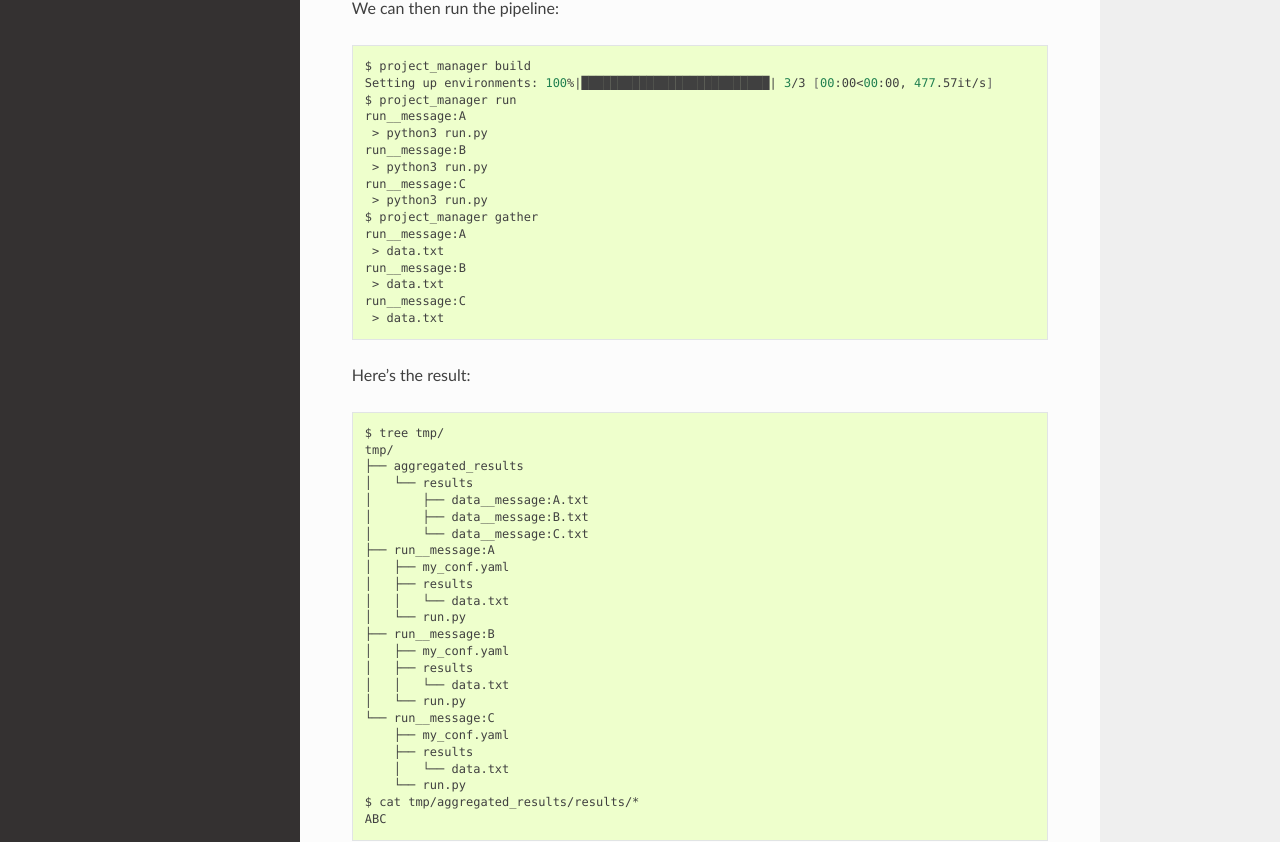
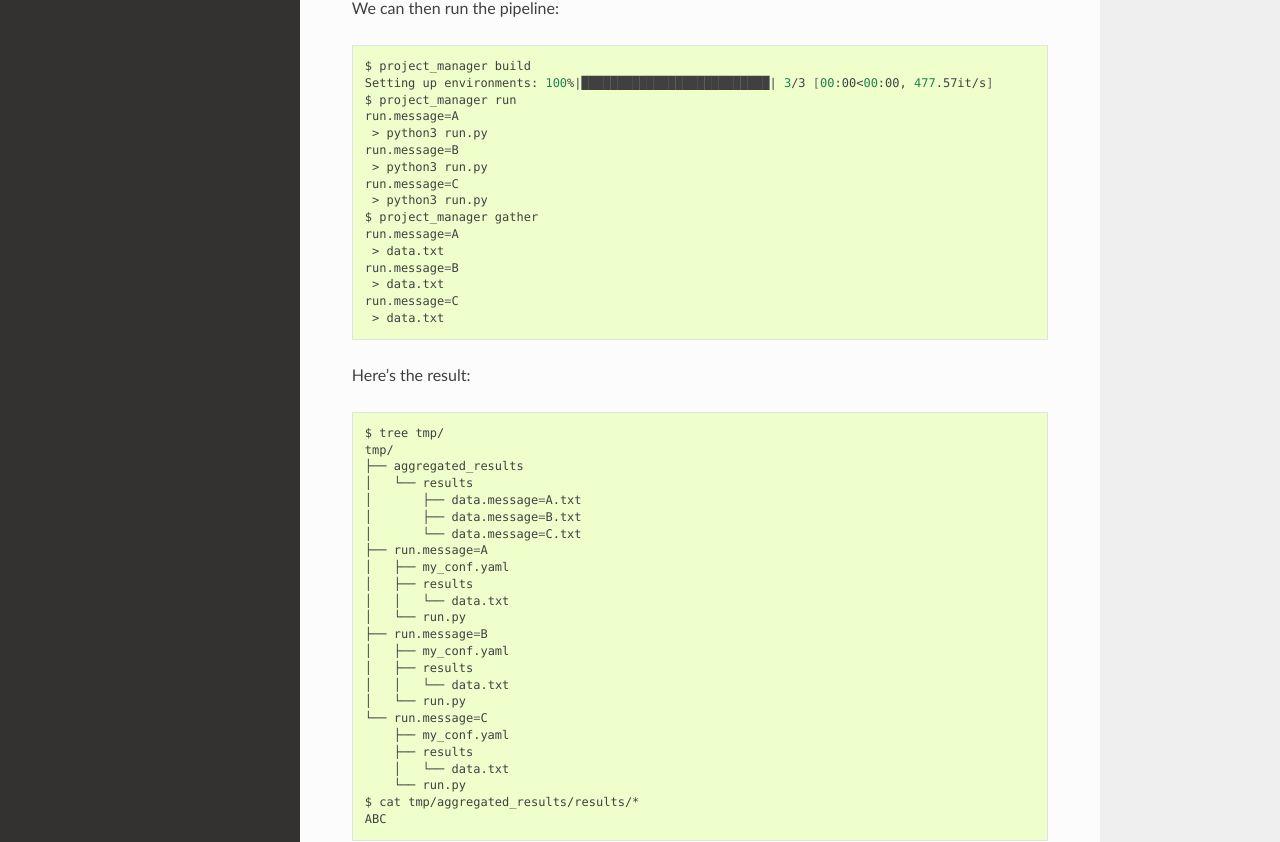
Before and after one commit to kpj/project_manager, a Sphinx documentation site: the page built from docs/source/example.rst, in a window 1280 px wide and 1400 px high, scrolled down 756 px. Shown: the part 370-1212 px from the top of the window. Built offline with Sphinx 7.4.7 and the Read the Docs theme 2.0.0, drawn with Linux system fonts in a browser that asks for light colours.

Commit message:
Update documentation

```diff
--- a/docs/source/example.rst
+++ b/docs/source/example.rst
@@ -62,18 +62,18 @@ We can then run the pipeline:
   $ project_manager build
   Setting up environments: 100%|██████████████████████████| 3/3 [00:00<00:00, 477.57it/s]
   $ project_manager run
-  run__message:A
+  run.message=A
    > python3 run.py
-  run__message:B
+  run.message=B
    > python3 run.py
-  run__message:C
+  run.message=C
    > python3 run.py
   $ project_manager gather
-  run__message:A
+  run.message=A
    > data.txt
-  run__message:B
+  run.message=B
    > data.txt
-  run__message:C
+  run.message=C
    > data.txt
 
 Here's the result:
@@ -84,20 +84,20 @@ Here's the result:
   tmp/
   ├── aggregated_results
   │   └── results
-  │       ├── data__message:A.txt
-  │       ├── data__message:B.txt
-  │       └── data__message:C.txt
-  ├── run__message:A
+  │       ├── data.message=A.txt
+  │       ├── data.message=B.txt
+  │       └── data.message=C.txt
+  ├── run.message=A
   │   ├── my_conf.yaml
   │   ├── results
   │   │   └── data.txt
   │   └── run.py
-  ├── run__message:B
+  ├── run.message=B
   │   ├── my_conf.yaml
   │   ├── results
   │   │   └── data.txt
   │   └── run.py
-  └── run__message:C
+  └── run.message=C
       ├── my_conf.yaml
       ├── results
       │   └── data.txt
```
